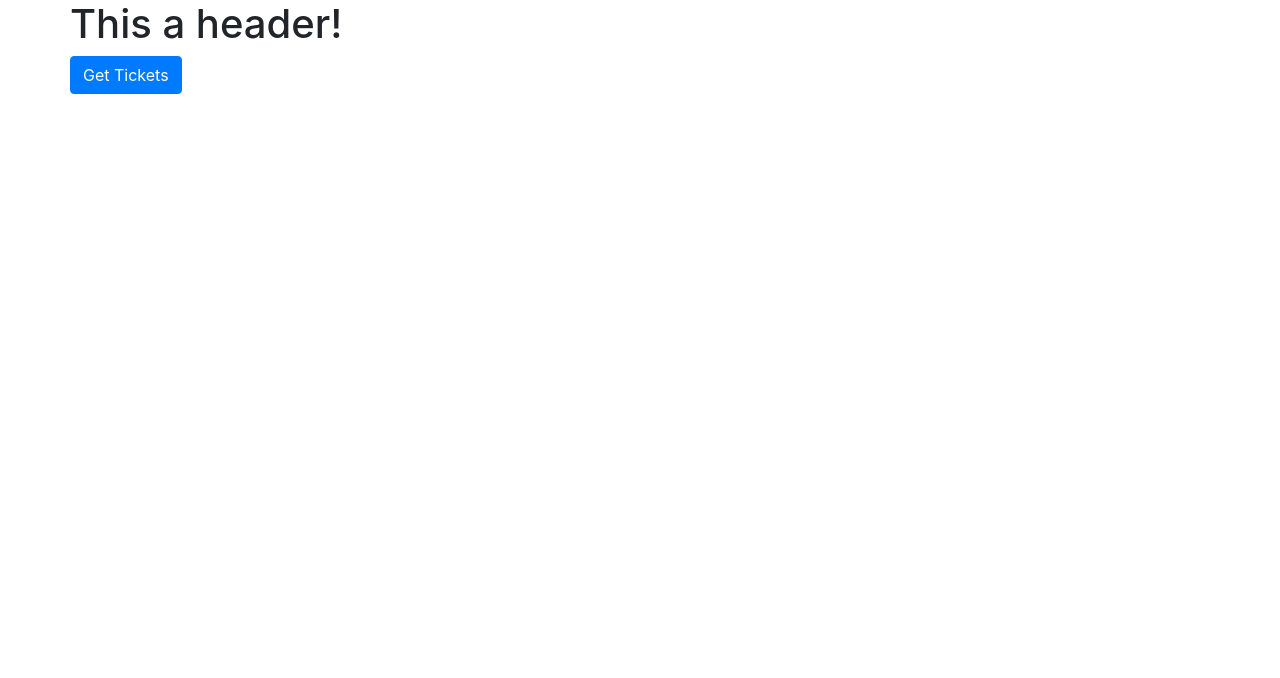
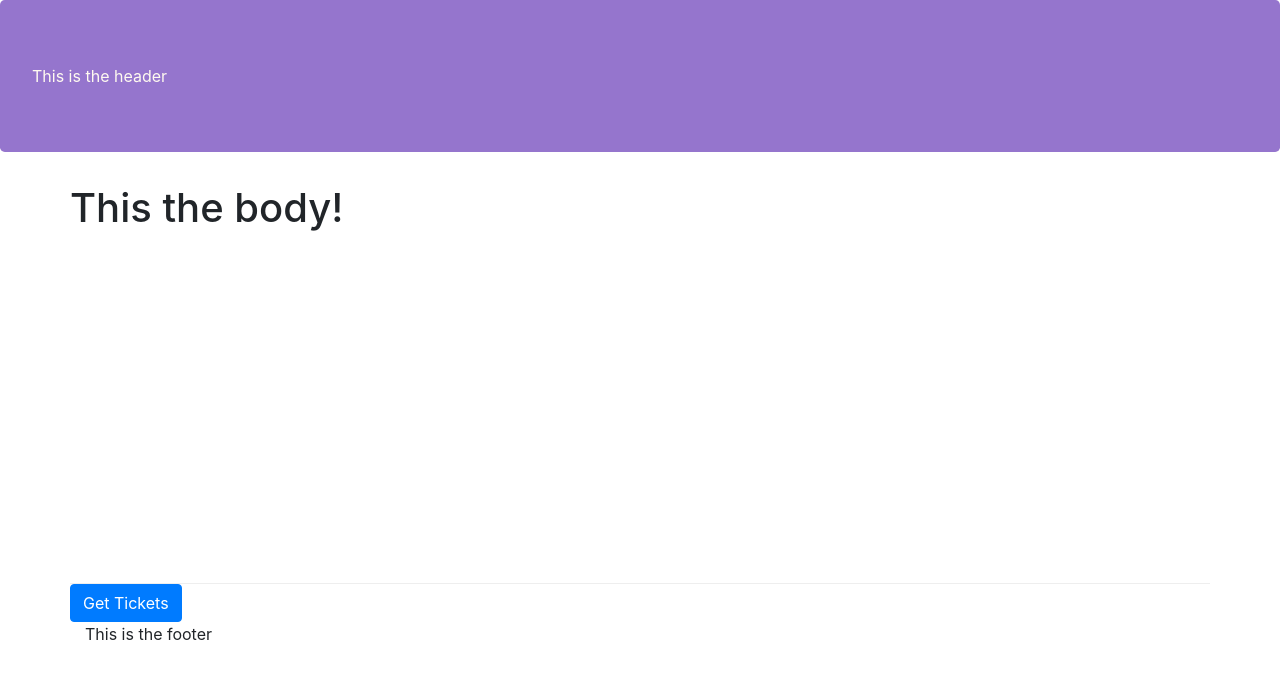
Before and after one commit to SofUK/charts, a website: page index.html in a window 1280 px wide. Drawn offline with nearby package versions, Linux system fonts and the light colour scheme.

Commit message:
16/12/2017 commit

```diff
--- a/index.html
+++ b/index.html
@@ -1,7 +1,7 @@
-<! DOCTYPE html>
+<!DOCTYPE html>
 <html>
 
-    <head class="jumbotron">
+    <head >
     <!-- Required meta tags always come first-->
     <meta charset="utf-8">
     <meta name="viewport" content="width=device-width, initial-scale=1, shrink-to-fit=no">
@@ -9,13 +9,16 @@
     <!--Boostrap CSS-->
     <link rel="stylesheet" href="node_modules/bootstrap/dist/css/bootstrap.min.css">
     <link rel="stylesheet" href="css/styles.css">
-    <div class="row row-header"></div>
+
     </head>
     <body>
+        <header class="jumbotron">
+                <div class="row row-header">This is the header</div>
+        </header>
         <div class="container">
             <div class="row row-content">
                 <h1>
-                    This a header!
+                    This the body!
                 </h1>
             </div>
             <div class="row">
@@ -41,8 +44,9 @@
                 xmlhttp.send();
             }
         </script>
+        <footer class="footer">
+            <div class="container">This is the footer</div>
+         </footer>
     </body>
-    <footer class="footer">
-        <div class="container"></div>
-    </footer>
+
 </html>
--- a/package.json
+++ b/package.json
@@ -22,6 +22,8 @@
     "lite-server": "^2.3.0"
   },
   "dependencies": {
-    "bootstrap": "^4.0.0-alpha.6"
+    "bootstrap": "^4.0.0-alpha.6",
+    "express": "^4.16.2",
+    "morgan": "^1.9.0"
   }
 }
--- /dev/null
+++ b/static/css/styles.css
@@ -0,0 +1,16 @@
+.row-header{
+    margin: 0px auto;
+    padding: 0px;
+}
+.row-content{
+    margin: px auto;
+    padding:50 px 0px 50px 0px;
+    border-bottom: 1px ridge;
+    min-height:400px;
+}
+.jumbotron{
+    margin: px auto;
+    padding:70 px 3px 70px 3px;
+    background: #9575CD;
+    color: floralwhite;
+}
```
Also changed, not shown: server.js (added, +40 -0 lines), css/styles.css (deleted), 1 other file.
